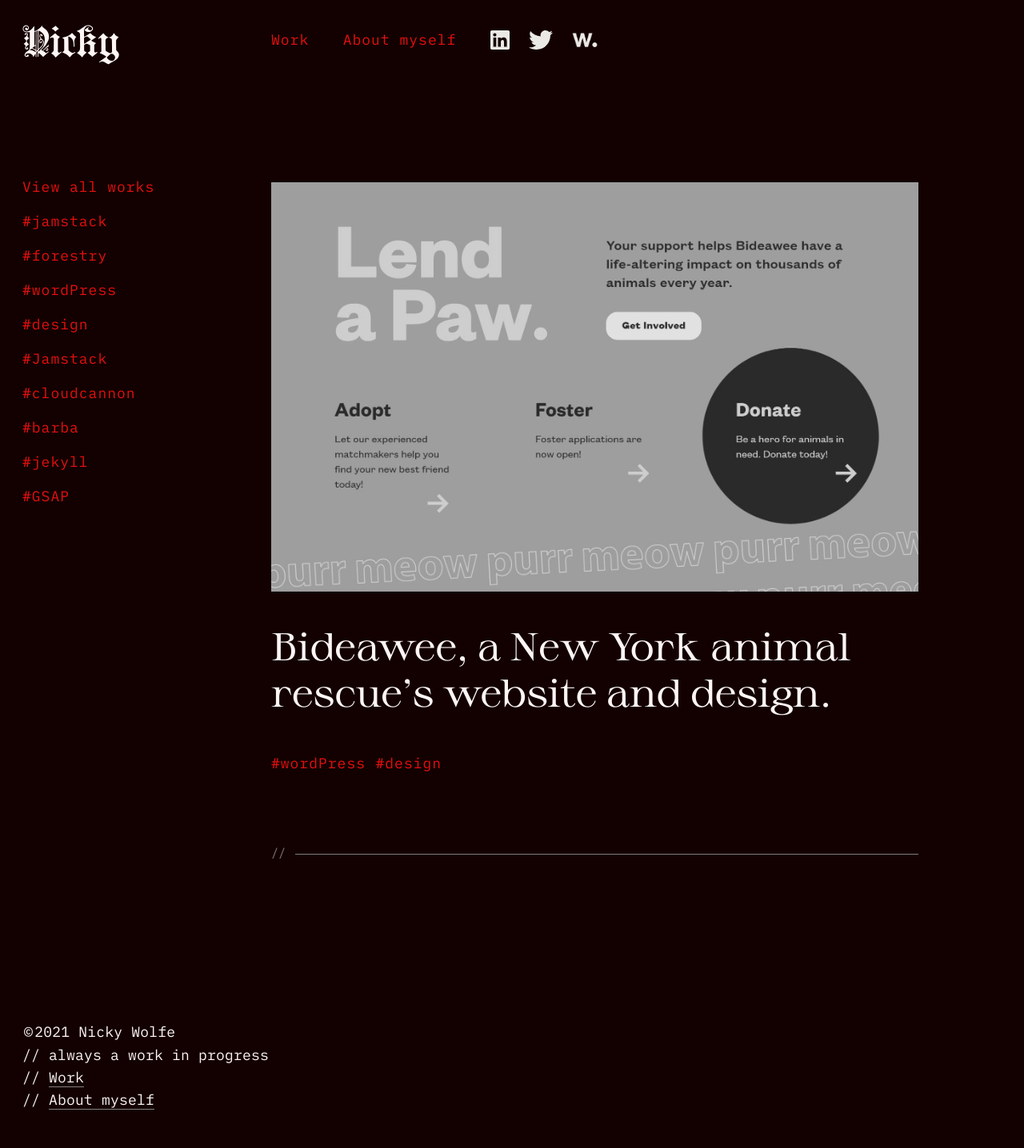
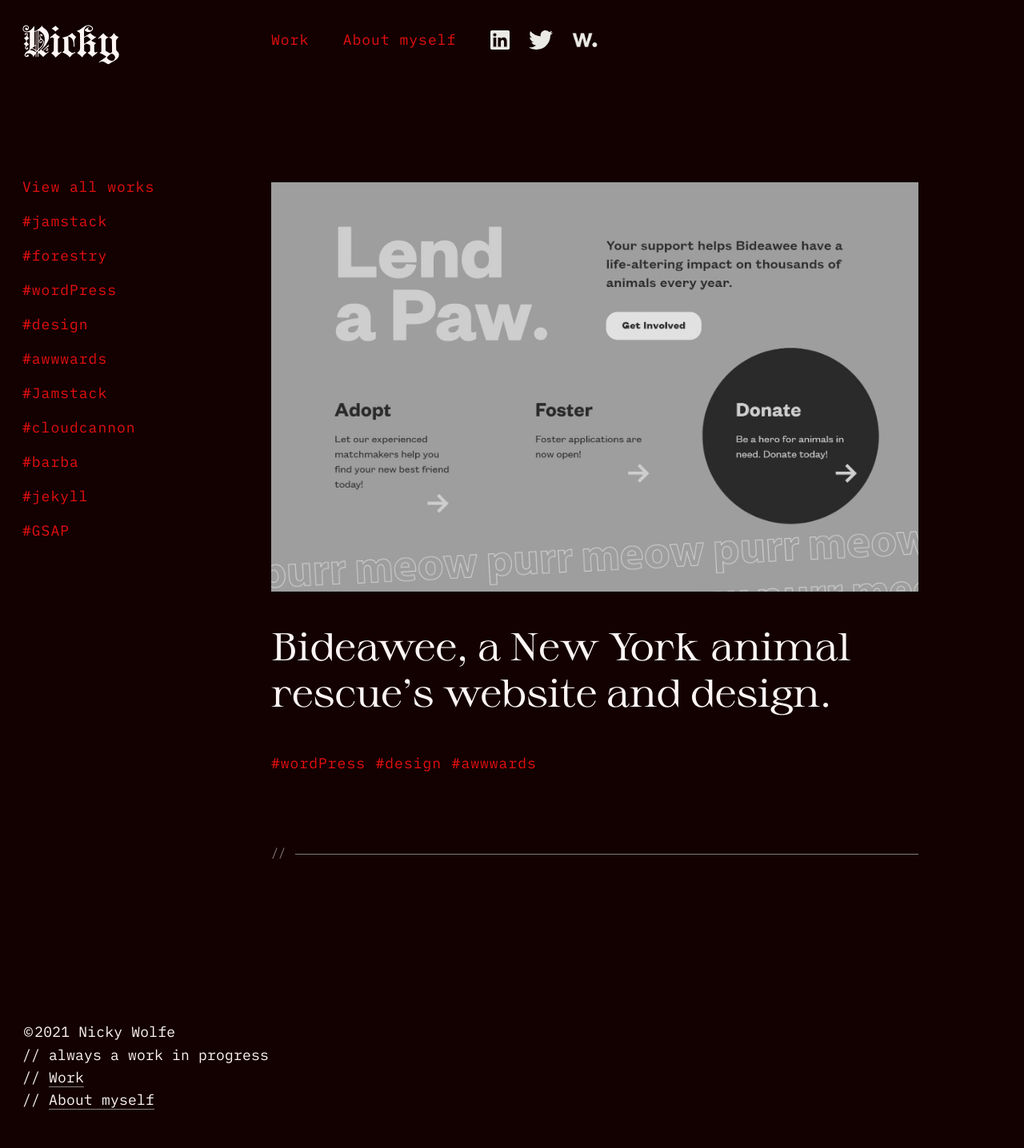
Before and after one commit to nikkitaylorwolfe/nikki-2021, a Jekyll site: the page built from archives/design.html, in a window 1280 px wide. Shown: the whole page at 80% size. Built offline with Jekyll 4.4.1, drawn with Linux system fonts in a browser that asks for light colours.

Commit message:
Updated '_posts/2021-07-10-bideawee.md' via CloudCannon

```diff
--- a/_posts/2021-07-10-bideawee.md
+++ b/_posts/2021-07-10-bideawee.md
@@ -5,6 +5,7 @@
 categories:
   - '#wordPress'
   - '#design'
+  - '#awwwards'
 featured_image: /images/work-bideawee.jpg
 ---
 # I designed and developed Bideawee’s website to follow their new brand identity.
```
